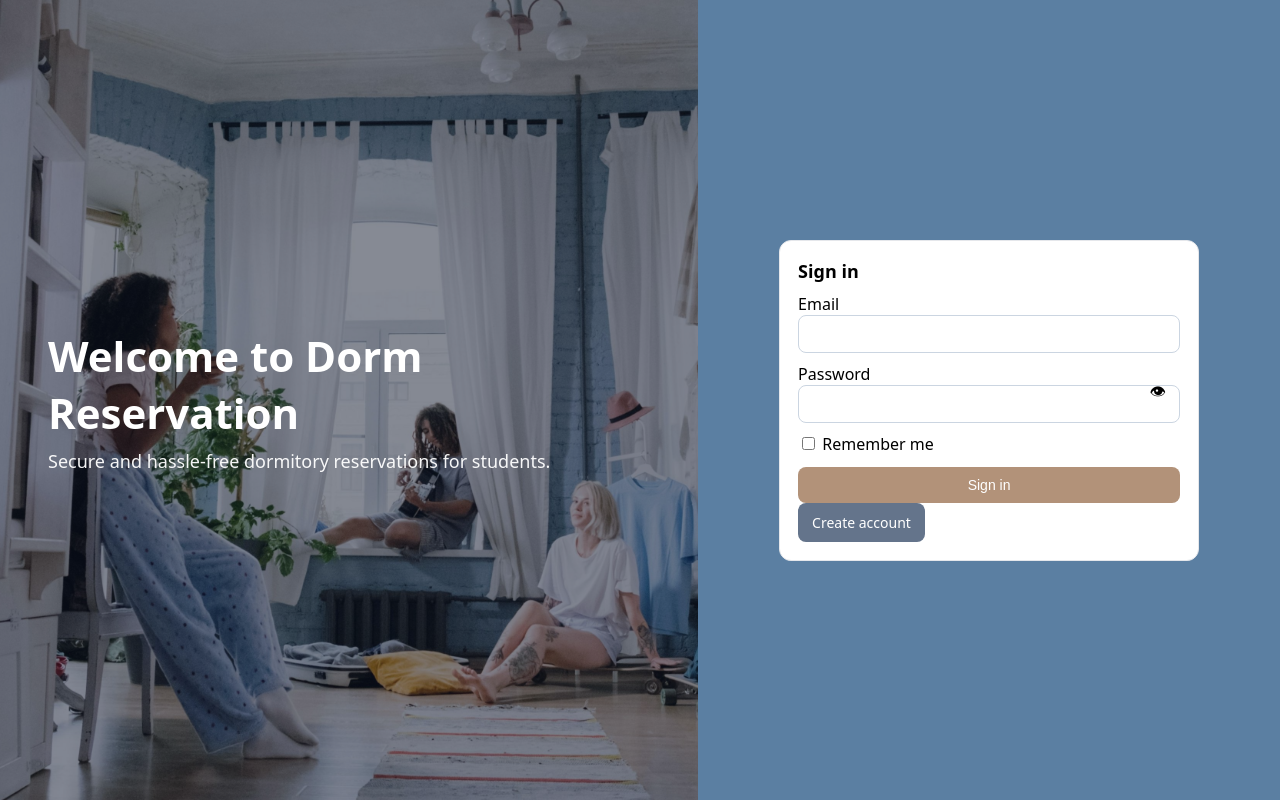
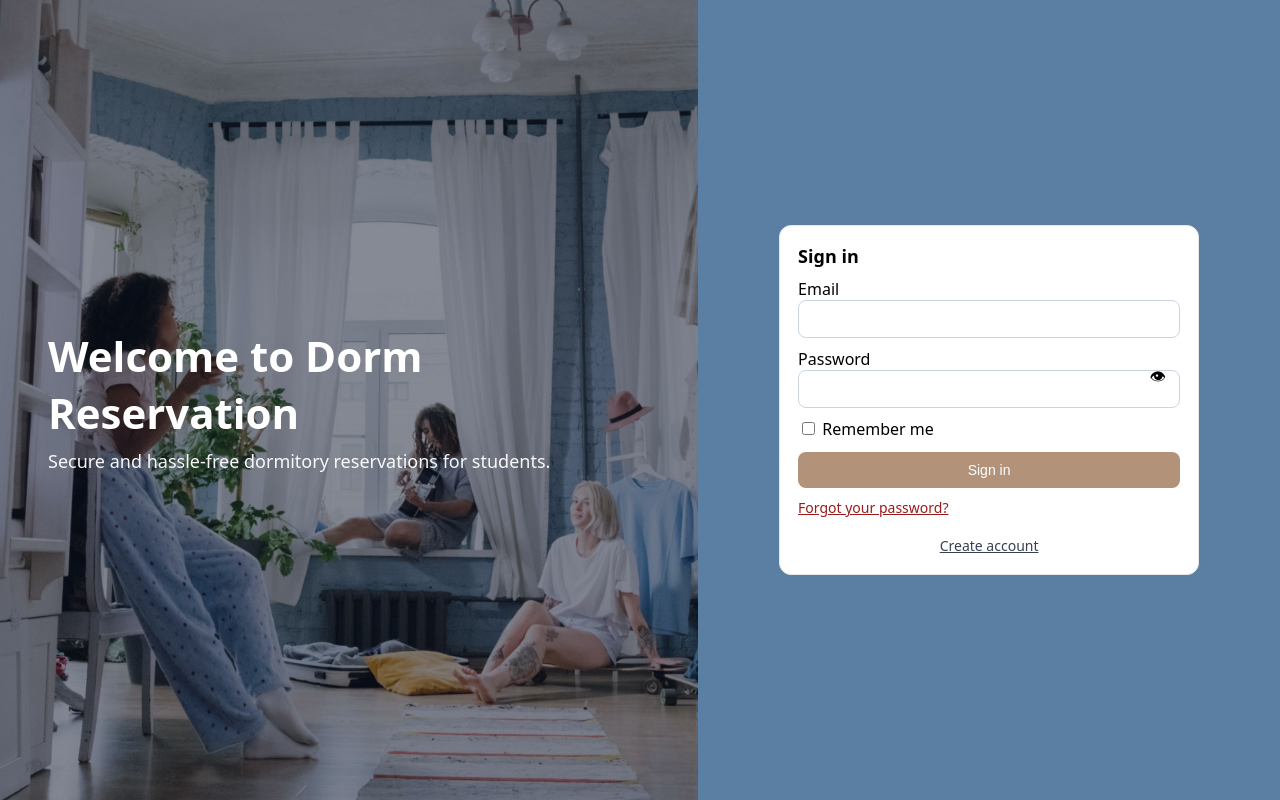
Before and after one commit to miguelcancio/itsecwb, a PHP site: page / in a window 1280 px wide. Run offline with PHP 8.4, Linux system fonts and the light colour scheme.

Commit message:
Login Form UI Enhancement & Password Reset Integration
Added "Forgot your password?" link above sign-in button (left-aligned, red underline)
Redesigned "Create account" link (centered below sign-in, removed button box, simple underline)

```diff
--- a/public/index.php
+++ b/public/index.php
@@ -34,6 +34,37 @@ ensure_session_started(); ?>
     .btn:hover { filter:brightness(1.05); transform: translateY(-1px); }
     .btn.secondary { background:#64748b; color:#fff; }
     .btn.accent { background:#b29279; color:#fff; }
+
+    .forgot-password {
+      text-align: left;
+      margin-top: 8px;
+    }
+
+    .forgot-password a {
+      color: #991b1b;
+      text-decoration: underline;
+      font-size: 14px;
+    }
+
+    .forgot-password a:hover {
+      color: #7f1d1d;
+    }
+
+    .create-account {
+      text-align: center;
+      margin-top: 16px;
+    }
+
+    .create-account a {
+      color: #374151;
+      text-decoration: underline;
+      font-size: 14px;
+    }
+
+    .create-account a:hover {
+      color: #1f2937;
+    }
+
     @media (max-width: 900px) { .auth-grid { grid-template-columns: 1fr; } .auth-hero .content { align-items:center; text-align:center; } }
   </style>
 </head>
@@ -67,8 +98,11 @@ ensure_session_started(); ?>
             <div class="form-actions">
               <button class="btn accent" type="submit" style="width:100%">Sign in</button>
             </div>
-            <div>
-              <a class="btn secondary btn-block" href="/register.php">Create account</a>
+            <div class="forgot-password">
+              <a href="/reset_password.php">Forgot your password?</a>
+            </div>
+            <div class="create-account">
+              <a href="/register.php">Create account</a>
             </div>
           </form>
         </div>
```
